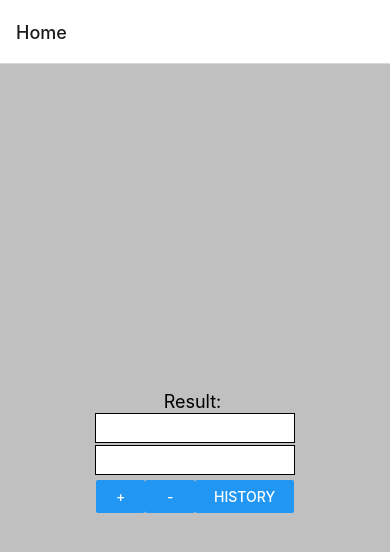
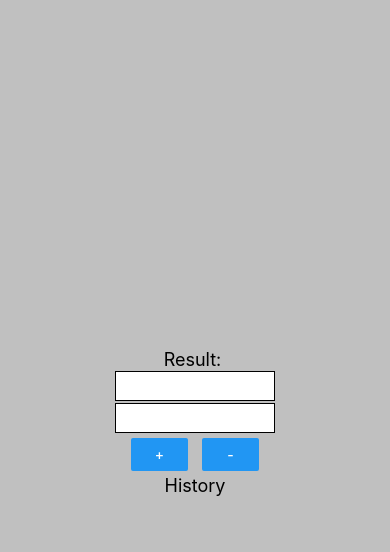
Before and after one commit to evanvvav/Mobiiliohjelmointi-2, a React Native app: screen / in a window 390 px wide. Shown: the top 552 px of the page. Built offline with nearby package versions, Linux system fonts and the light colour scheme.

Commit message:
Tehty 2.0

```diff
--- a/App.js
+++ b/App.js
@@ -1,19 +1,86 @@
-import { StyleSheet } from "react-native";
-import { NavigationContainer } from'@react-navigation/native';
-import { createNativeStackNavigator } from'@react-navigation/native-stack';
-import HomeScreen from "./components/HomeScreen";
-import HistoryScreen from "./components/HistoryScreen";
+import { useEffect, useState } from "react";
+import { StyleSheet, SafeAreaView, Text, View, Button, FlatList, TextInput} from "react-native";
 
 export default function App() {
 
-  const Stack = createNativeStackNavigator();
+  const [result, setResult] = useState(null);
+  const [number1, setNumber1] = useState('');
+  const [number2, setNumber2] = useState('');
+
+  const [history, setHistory] = useState([])
+
+  const handlePlus = () => {
+    setResult(parseInt(number1) + parseInt(number2));
+    setHistory((list) => {
+      return [
+        {text: number1 + ' + ' + number2 + ' = ' + (parseInt(number1) + parseInt(number2)) },
+        ...list
+      ]
+
+    });
+  }
+
+  const handleMinus = () => {
+    setResult(parseInt(number1) - parseInt(number2));
+    setHistory((list) => {
+      return [
+        {text: number1 + ' - ' + number2 + ' = ' + (parseInt(number1) - parseInt(number2)) },
+        ...list
+      ]
+
+    });
+  }
 
    return (
-    <NavigationContainer>
-      <Stack.Navigator>
-        <Stack.Screen name="Home" component={HomeScreen} />
-        <Stack.Screen name="History" component={HistoryScreen} />
-      </Stack.Navigator>
-    </NavigationContainer>
+    <SafeAreaView style={styles.main}>
+      <Text style={styles.text}>Result: {result}</Text>
+      <TextInput style={styles.input} keyboardType="numeric"
+      value={number1} onChangeText={(value) => setNumber1(value)}/>
+      <TextInput style={styles.input} keyboardType="numeric"
+      value={number2} onChangeText={(value) => setNumber2(value)}/>
+    <View style={styles.buttons}>
+      <View style={styles.button}>
+        <Button title="+" onPress={() => handlePlus()}/>
+      </View>
+      <View style={styles.button}>
+        <Button title="-" onPress={() => handleMinus()}/>
+      </View>
+    </View>
+    <Text style={styles.text}>History</Text>
+    <View>
+      <FlatList data={history} renderItem={({ item }) => (
+        <Text style={styles.text}>{item.text}</Text>
+      )}/>
+    </View>
+
+    </SafeAreaView>
   );
 }
+
+const styles = StyleSheet.create({
+  main: {
+    flex: 1,
+    justifyContent: 'center',
+    alignItems: 'center',
+    backgroundColor: 'silver',
+  },
+  text: {
+    fontSize: 18,
+  },
+  input: {
+    borderWidth: 1,
+    width: 160,
+    height: 30,
+    margin: 1,
+    backgroundColor: 'white',
+  },
+  buttons: {
+    flexDirection: 'row',
+    justifyContent: 'space-evenly',
+    width: '40%',
+    margin: 4,
+  },
+  button: {
+    width: 57,
+  },
+});
--- a/app.json
+++ b/app.json
@@ -1,7 +1,7 @@
 {
   "expo": {
-    "name": "tehtava-5",
-    "slug": "tehtava-5",
+    "name": "tehtava-3",
+    "slug": "tehtava-3",
     "version": "1.0.0",
     "orientation": "portrait",
     "icon": "./assets/icon.png",
--- a/components/HistoryScreen.js
+++ /dev/null
@@ -1,49 +0,0 @@
-import { StyleSheet, SafeAreaView, Text, View, Button, FlatList, TextInput} from "react-native";
-import { createNativeStackNavigator } from'@react-navigation/native-stack';
-
-export default function HistoryScreen({ route }) {
-
-  const Stack = createNativeStackNavigator();
-
-  const { history } = route.params;
-
-   return (
-    <SafeAreaView style={styles.main}>
-        <Text style={styles.text}>History</Text>
-        <View>
-            <FlatList
-            data={history}
-            renderItem={({item}) => (<Text style={styles.text}>{item.text}</Text>
-            )}/>
-        </View>
-    </SafeAreaView>
-  );
-}
-
-const styles = StyleSheet.create({
-  main: {
-    flex: 1,
-    justifyContent: 'center',
-    alignItems: 'center',
-    backgroundColor: 'silver',
-  },
-  text: {
-    fontSize: 18,
-  },
-  input: {
-    borderWidth: 1,
-    width: 160,
-    height: 30,
-    margin: 1,
-    backgroundColor: 'white',
-  },
-  buttons: {
-    flexDirection: 'row',
-    justifyContent: 'space-evenly',
-    width: '40%',
-    margin: 4,
-  },
-  button: {
-    width: 57,
-  },
-});
--- a/components/HomeScreen.js
+++ /dev/null
@@ -1,89 +0,0 @@
-import { useState } from "react";
-import { StyleSheet, SafeAreaView, Text, View, Button,} from "react-native";
-import { FlatList, TextInput } from "react-native-web";
-
-export default function HomeScreen({ navigation }) {
-
-  const [result, setResult] = useState(null);
-  const [number1, setNumber1] = useState('');
-  const [number2, setNumber2] = useState('');
-
-  const [history, setHistory] = useState([])
-
-  const handlePlus = () => {
-    setResult(parseInt(number1) + parseInt(number2));
-    setHistory((list) => {
-      return [
-        {text: number1 + ' + ' + number2 + ' = ' + (parseInt(number1) + parseInt(number2)) },
-        ...list
-      ]
-
-    });
-  }
-
-  const handleMinus = () => {
-    setResult(parseInt(number1) - parseInt(number2));
-    setHistory((list) => {
-      return [
-        {text: number1 + ' - ' + number2 + ' = ' + (parseInt(number1) - parseInt(number2)) },
-        ...list
-      ]
-
-    });
-  }
-
-   return (
-    <SafeAreaView style={styles.main}>
-      <Text style={styles.text}>Result: {result}</Text>
-      <TextInput style={styles.input} keyboardType="numeric"
-      value={number1} onChangeText={(value) => setNumber1(value)}/>
-      <TextInput style={styles.input} keyboardType="numeric"
-      value={number2} onChangeText={(value) => setNumber2(value)}/>
-    <View style={styles.buttons}>
-      <View style={styles.button}>
-        <Button title="+" onPress={() => handlePlus()}/>
-      </View>
-      <View style={styles.button}>
-        <Button title="-" onPress={() => handleMinus()}/>
-      </View>
-      <View style={styles.button2}>
-        <Button title="History" onPress={() => navigation.navigate('History', {history})}/>
-      </View>
-    </View>
-
-
-    </SafeAreaView>
-  );
-}
-
-const styles = StyleSheet.create({
-  main: {
-    flex: 1,
-    justifyContent: 'center',
-    alignItems: 'center',
-    backgroundColor: 'silver',
-  },
-  text: {
-    fontSize: 18,
-  },
-  input: {
-    borderWidth: 1,
-    width: 200,
-    height: 30,
-    margin: 1,
-    backgroundColor: 'white',
-  },
-  buttons: {
-    flexDirection: 'row',
-    justifyContent: 'space-evenly',
-    width: '56%',
-    margin: 4,
-    paddingHorizontal: 10,
-  },
-  button: {
-    flex: 1,
-  },
-  button2: {
-    flex: 2,
-  },
-});
```
